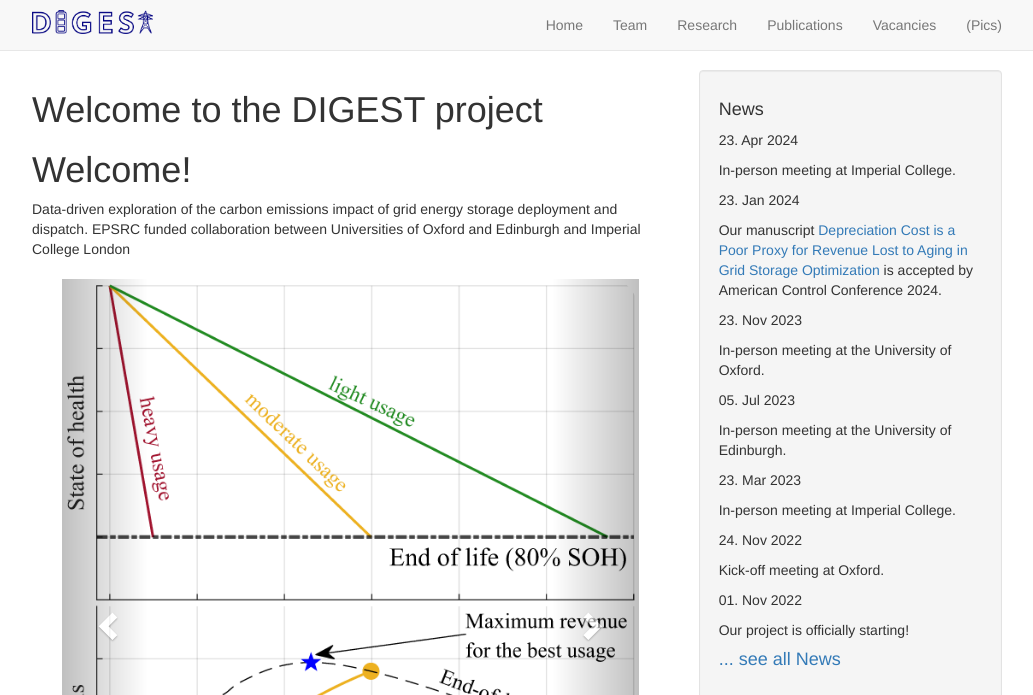
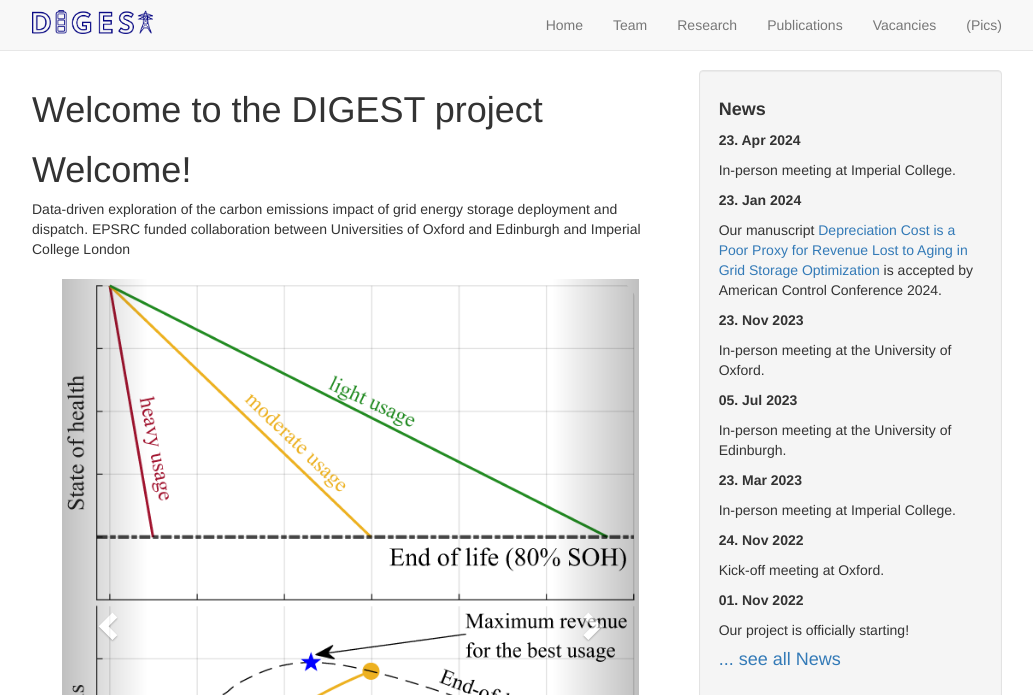
Before and after one commit to EPSRC-DIGEST/epsrc-digest.github.io, a Jekyll site: the page built from _pages/home.md, in a window 1280 px wide. Shown: the top 695 px of the page, without its empty margins (123-1156 px from the left). Built offline with Jekyll 4.4.1, drawn with Linux system fonts in a browser that asks for light colours; nearby versions of some CDN libraries.

Commit message:
news update

```diff
--- a/_includes/news.html
+++ b/_includes/news.html
@@ -1,9 +1,9 @@
 
 <div class="well">
-<h4>News</h4>
+<h4><b>News</b></h4>
 
 {% for article in site.data.news limit:9 %}
-<p>{{ article.date }}<br>{{ article.headline | markdownify}}</p>
+<p><b>{{ article.date }}</b><br>{{ article.headline | markdownify}}</p>
 {% endfor %}
 
 <h4><a href="{{ site.url }}{{ site.baseurl }}/allnews.html">... see all News</a></h4>
```
Also changed, not shown: _pages/allnews.md (+1 -1 lines).
